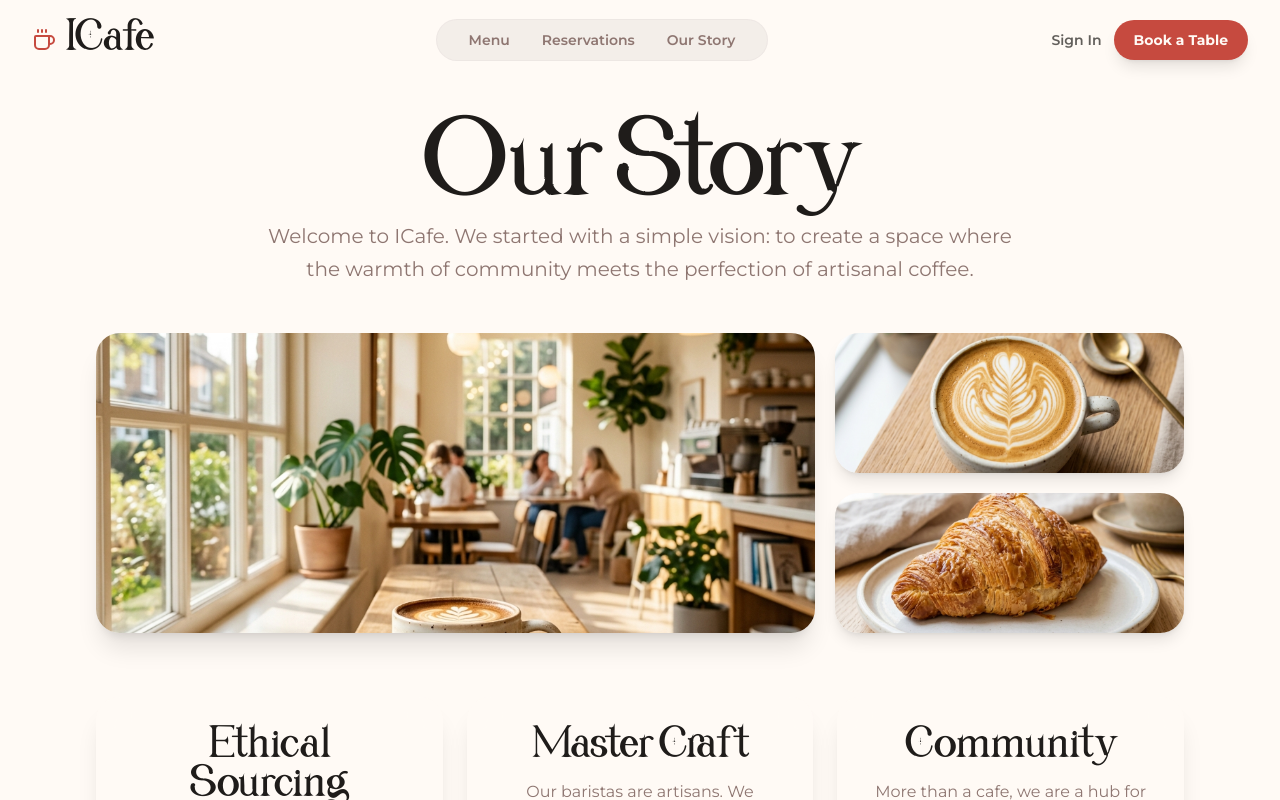
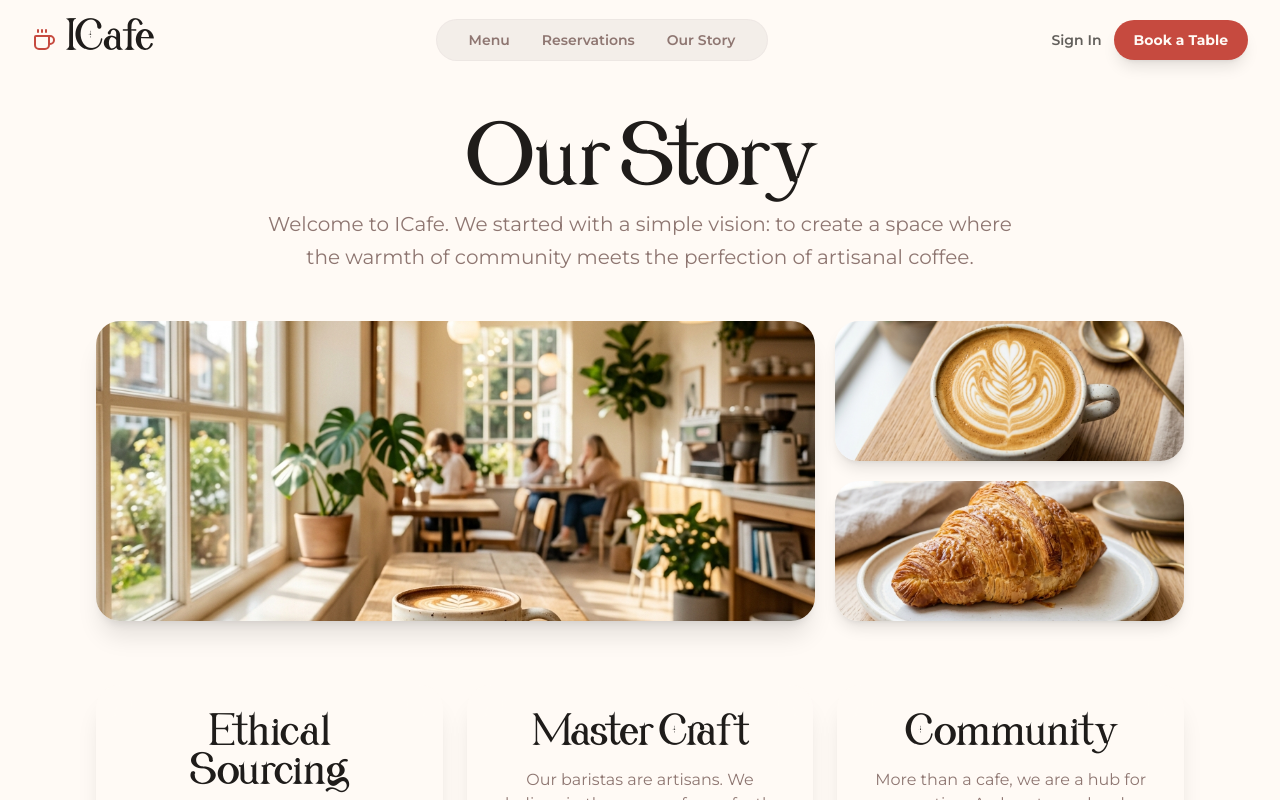
Before and after one commit to ZaXSeT/ICafe, a Next.js app: page /about in a window 1280 px wide. Shown: the top 800 px of the page. Built offline with nearby package versions, Linux system fonts and the light colour scheme.

Commit message:
Standardize header text sizes across Our Story, Our Menu, and Reservations pages

```diff
--- a/src/app/about/page.tsx
+++ b/src/app/about/page.tsx
@@ -7,7 +7,7 @@ export default function AboutPage() {
 
         {/* Header */}
         <div className="text-center max-w-3xl mx-auto mb-12">
-          <h1 className="text-4xl md:text-6xl font-heading font-bold mb-4 text-foreground">Our Story</h1>
+          <h1 className="text-3xl sm:text-4xl md:text-5xl font-heading font-bold mb-4 text-foreground">Our Story</h1>
           <p className="text-lg md:text-xl text-muted-foreground leading-relaxed">
             Welcome to ICafe. We started with a simple vision: to create a space where the warmth of community meets the perfection of artisanal coffee.
           </p>
--- a/src/app/reservations/page.tsx
+++ b/src/app/reservations/page.tsx
@@ -6,7 +6,7 @@ export default function ReservationsPage() {
   return (
     <div className="flex-1 flex flex-col justify-center pt-28 pb-8 md:pt-32 md:pb-12">
       <div className="container mx-auto px-4 md:px-8 max-w-4xl text-center">
-        <h1 className="text-4xl md:text-5xl font-heading font-bold mb-4">Reserve Your Table</h1>
+        <h1 className="text-3xl sm:text-4xl md:text-5xl font-heading font-bold mb-4">Reserve Your Table</h1>
         <p className="text-base md:text-lg text-muted-foreground mb-8 max-w-2xl mx-auto">
           Experience our artisanal coffee and warm atmosphere. Book a table ahead of time to guarantee your spot.
         </p>
```
